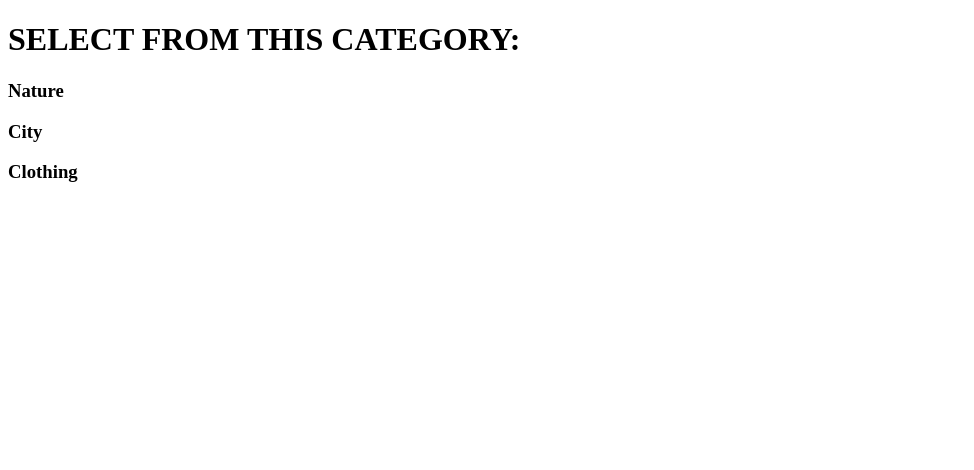
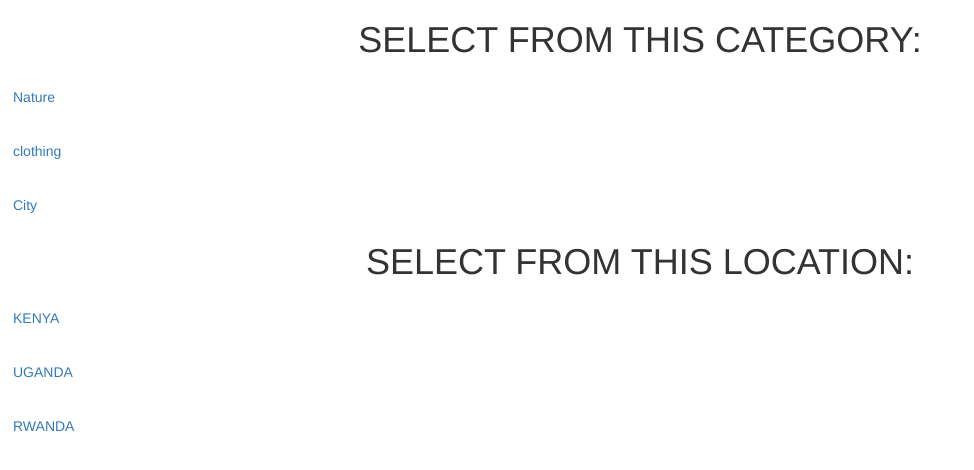
Before and after one commit to pwambui2020/djangogallery, a Django app: page /category in a window 1280 px wide. Shown: the top 470 px of the page, without its empty margins (0-974 px from the left). Run offline with Django 3.2, Linux system fonts and the light colour scheme; some libraries are stand-ins or nearby versions.

Commit message:
modified the the base.html file

```diff
--- a/nice/templates/all-nice/base.html
+++ b/nice/templates/all-nice/base.html
@@ -1,3 +1,4 @@
+{% load bootstrap3 %}
 <!DOCTYPE html>
 <html>
 <head>
@@ -9,14 +10,31 @@
     <title> WAMBO'S GALLERY </title>
   {% endif %}
 
+  {% block styles %}
+    {% bootstrap_css %}
+  {% endblock %}
+
+
 </head>
 <body>
-    {% block content %} <h1>SELECT FROM THIS CATEGORY:</h1>
-    <h3>Nature </h3>
-    <h3>City</h3>
-    <h3>Clothing</h3>
+    {% block content %} <h1 class='text-center'>SELECT FROM THIS CATEGORY:</h1>
 
+    <h3><button type="button" class="btn btn-link"> Nature</button> </h3>
+    <h3><button type="button" class="btn btn-link"> clothing</button></h3>
+    <h3><button type="button" class="btn btn-link"> City</button></h3>
+
+    <h1 class='text-center'>SELECT FROM THIS LOCATION:</h1>
+
+    <h3><button type="button" class="btn btn-link">KENYA</button> </h3>
+    <h3><button type="button" class="btn btn-link">UGANDA</button></h3>
+    <h3><button type="button" class="btn btn-link">RWANDA</button></h3>
+    {%endblock%}
+
+    {% block scripts %}
+    <script src="https://ajax.googleapis.com/ajax/libs/jquery/3.2.1/jquery.min.js"></script>
+    {% bootstrap_javascript %}
 
     {%endblock%}
+
 </body>
 </html>
```
